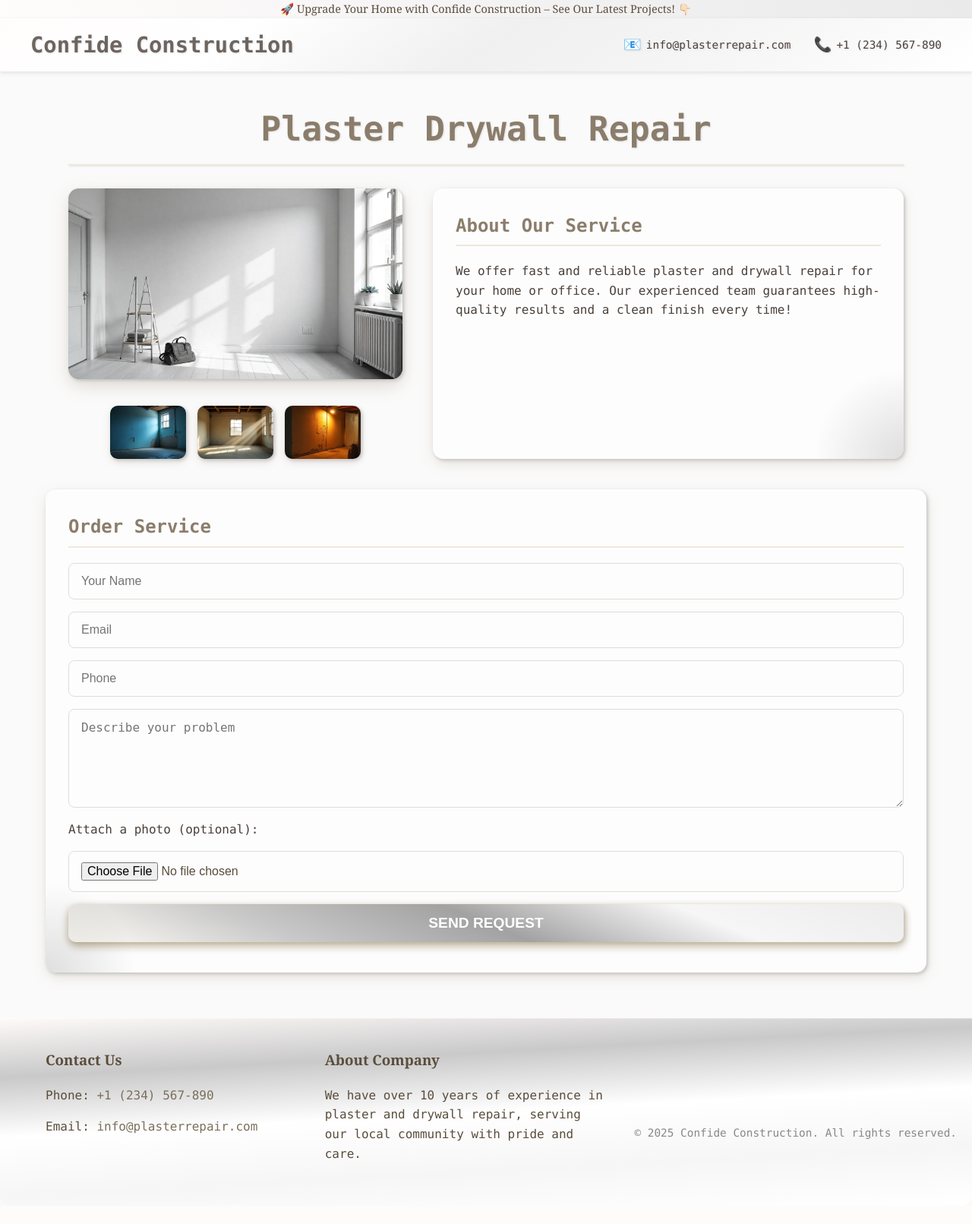
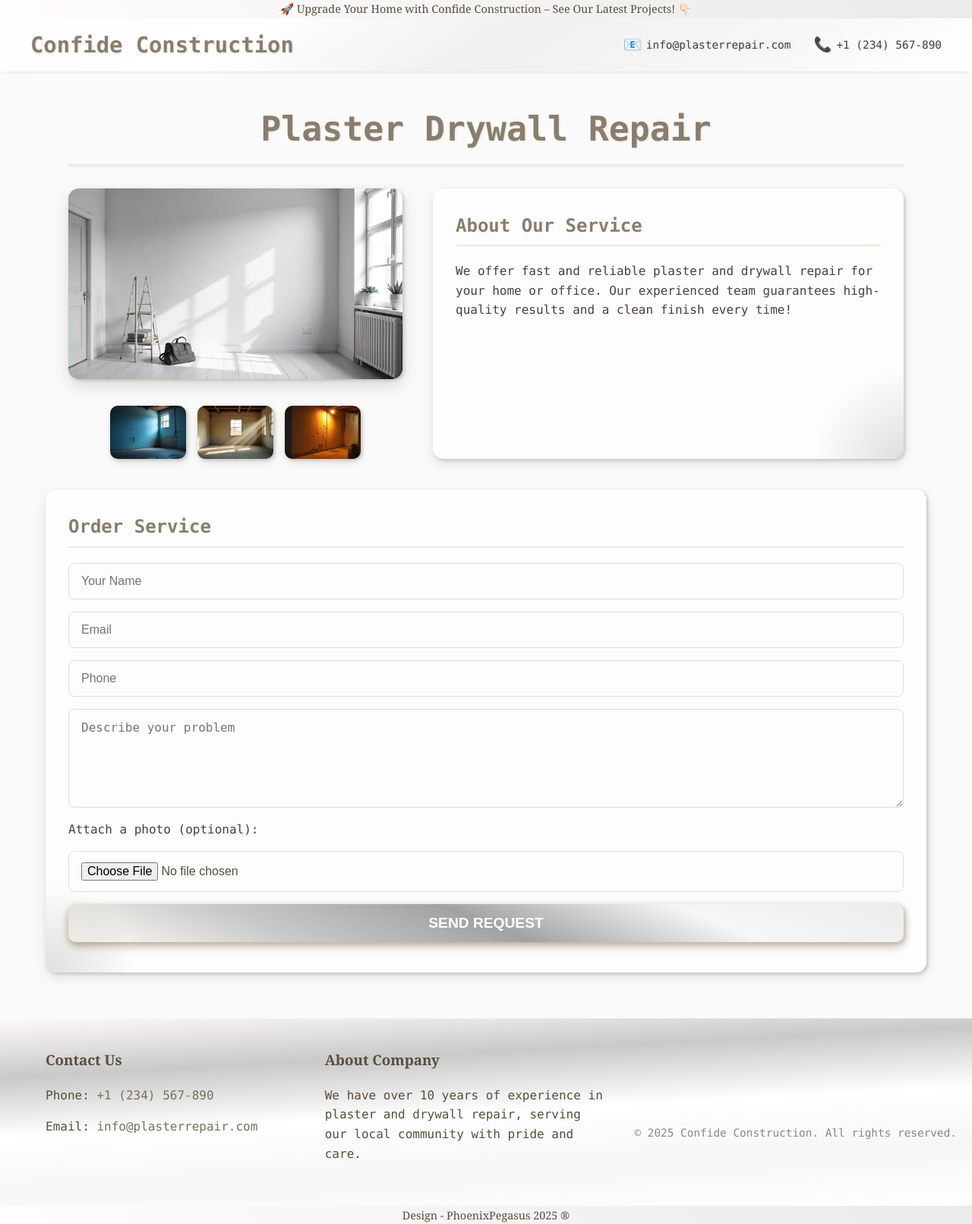
Before and after one commit to TumashenkaAliaksandr/cc, a Django app: page / in a window 1280 px wide. Shown: the whole page at 76% size. Before the commit the page ends 1525 px from the top, so only its background shows below. Run offline with Django 5.2, Linux system fonts and the light colour scheme.

Commit message:
added new styles

```diff
--- a/webapp/static/webapp/css/style.css
+++ b/webapp/static/webapp/css/style.css
@@ -35,11 +35,25 @@ body {
   cursor: pointer;
 }
 
+.footer-down {
+  height: 24px; /* высота полоски */
+  background: linear-gradient(229deg, #eaeaea, #fffcfc);
+  display: flex;               /* включаем flex */
+  justify-content: center;     /* центр по горизонтали */
+  align-items: center;         /* центр по вертикали */
+  padding: 0 20px;
+  font-size: 0.9rem;
+  font-family: 'Georgia', serif;
+  color: #5a4d3c;
+  user-select: none;
+    text-decoration: none;
+}
+
 
 .logo-text {
   font-weight: 700;
   font-size: 1.8rem;
-  color: #6d6560;
+  color: #8b7d6b;
   user-select: none;
   filter: drop-shadow(1px 1px 1px rgba(0, 0, 0, 0.1));
 }
@@ -54,7 +68,7 @@ body {
   padding: 12px 40px;
   font-size: 0.9rem;
   color: #5a4d3c;
-  box-shadow: 0 2px 6px rgba(0,0,0,0.1);
+  box-shadow: 0 2px 7px -6px rgba(0,0,0,0.6);
   flex-wrap: wrap;
   gap: 15px;
 }
--- a/webapp/templates/webapp/index.html
+++ b/webapp/templates/webapp/index.html
@@ -96,6 +96,9 @@
         &copy; {{ current_year }} Confide Construction. All rights reserved.
     </div>
 </footer>
+<div class="footer-down">
+  <p>Design - PhoenixPegasus 2025 ®</a>
+</div>
 <script src="https://cdnjs.cloudflare.com/ajax/libs/lightbox2/2.11.4/js/lightbox.min.js"></script>
 <script src="{% static 'webapp/js/main.js' %}"></script>
 
```
